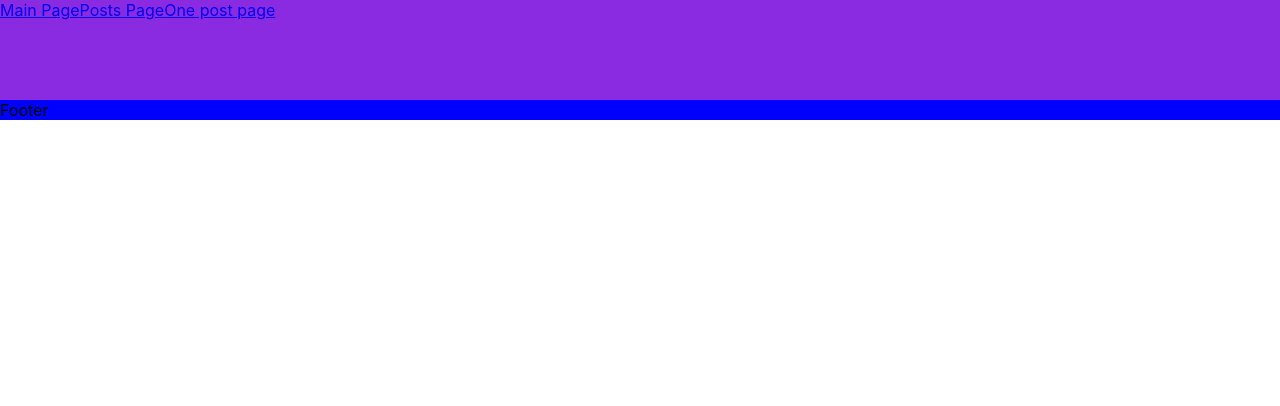
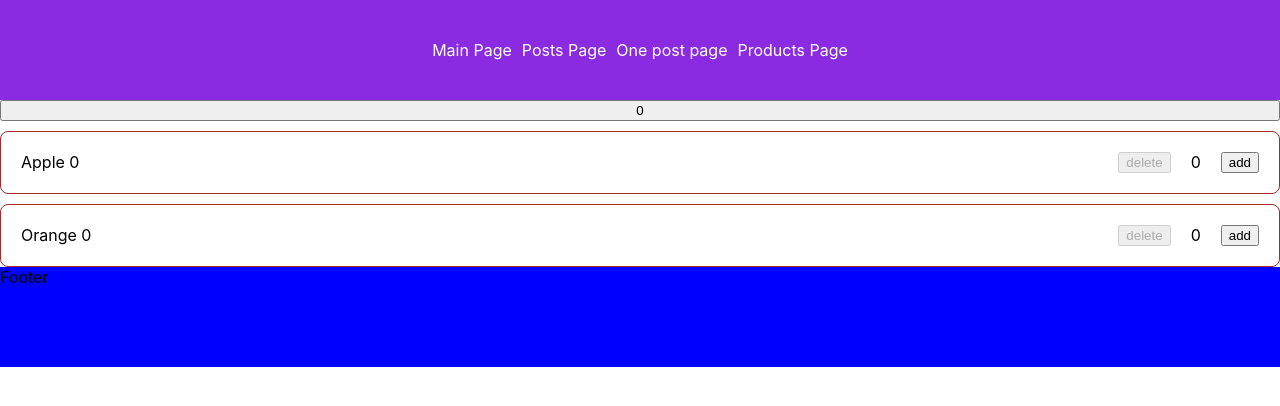
Before and after one commit to En-Key/JS-TEST, a React (Create React App) app: page /products in a window 1280 px wide. Shown: the top 406 px of the page. Built offline with nearby package versions, Linux system fonts and the light colour scheme.

Commit message:
delete code

```diff
--- a/src/App.tsx
+++ b/src/App.tsx
@@ -1,17 +1,25 @@
-import React from 'react';
+import React, { useEffect } from 'react';
 import { MainPage } from './Containers/MainPage';
 import { PostPage } from './Containers/PostPage';
 import styles from './App.module.scss'
 import { Route, Routes } from 'react-router-dom';
 import { Page } from './Containers/Page';
 import { Layout } from './Components/Commons/Layouts';
+import { ProductsPage } from './Containers/ProductsPage';
 
 function App() {
+  // console.log('APP RENDER');
+
+  // useEffect(() => {
+  //   console.log('COMPONENT DID MOUNT APP');
+  // }, []);
+
   return (
     <div className={styles.wrapper}>
       <Layout>
       <Routes>
         <Route path="/" element={<MainPage />}/>
+        <Route path="/products" element={<ProductsPage />}/>
         <Route path="/posts">
           <Route element={<PostPage />} index />
           <Route path=":id" element={<Page />} />
--- a/src/Components/Commons/Header/Header.module.scss
+++ b/src/Components/Commons/Header/Header.module.scss
@@ -1,5 +1,13 @@
 .header {
-    width: 100%;
-    height: 100%;
-    background-color: blueviolet;
+  width: 100%;
+  background-color: blueviolet;
+  height: 100%;
+  display: flex;
+  gap: 10px;
+  align-items: center;
+  justify-content: center;
+  a {
+    color: white;
+    text-decoration: none;
+  }
 }
--- a/src/Components/Commons/Header/index.tsx
+++ b/src/Components/Commons/Header/index.tsx
@@ -7,5 +7,6 @@ export const Header = () => {
     <Link to="/">Main Page</Link>
     <Link to="/posts">Posts Page</Link>
     <Link to="/posts/212" state={'test state'}>One post page</Link>
+<Link to="/products">Products Page</Link>
   </header>
 };
--- a/src/Components/Commons/Layouts/Layouts.module.scss
+++ b/src/Components/Commons/Layouts/Layouts.module.scss
@@ -1,6 +1,12 @@
 .postPageWrapper {
-    display: grid;
-    grid-template-rows: 100px auto 100px;
+  display: grid;
+  grid-template-rows: 100px auto 100px;
+  align-items: center;
+  height: 100%;
+  .contentWrapper {
+    display: flex;
     align-items: center;
-    height: 100%;
+    justify-content: center;
+    padding: 20px;
+  }
 }
--- a/src/ProductCard/index.tsx
+++ b/src/Components/Products/ProductCard/index.tsx
@@ -1,12 +1,11 @@
-import React, { useState } from 'react';
+import React, { useEffect, useState } from 'react';
 import './index.scss';
 
 interface TProps {
   productName: string;
   limit: number;
 }
-
-export const ProductCard = ({ productName, limit }: TProps) => {
+const Product = ({ productName, limit }: TProps) => {
   const [count, setCount] = useState(0);
 
   const addCount = () => {
@@ -19,7 +18,11 @@ export const ProductCard = ({ productName, limit }: TProps) => {
     setCount((prevValue) => prevValue - 1);
   };
 
-  console.log('render');
+  console.log('PRODUCT CARD RENDER');
+
+  // useEffect(() => {
+  //   console.log('COMPONENT DID MOUNT product');
+  // }, []);
 
   return <div className='card_wrapper'>
     <span>{ productName }</span>
@@ -30,3 +33,5 @@ export const ProductCard = ({ productName, limit }: TProps) => {
     </div>
   </div>
 };
+
+export const ProductCard = React.memo(Product);
--- /dev/null
+++ b/src/Containers/ProductsPage/ProductsPage.module.scss
@@ -0,0 +1,4 @@
+.productsWrapper {
+  display: grid;
+  gap: 10px;
+}
--- /dev/null
+++ b/src/Containers/ProductsPage/index.tsx
@@ -0,0 +1,79 @@
+import React, { useEffect, useState } from 'react';
+import { ProductCard } from '../../Components/Products/ProductCard';
+import styles from './ProductsPage.module.scss';
+// import { useSelector } from 'react-redux';
+// import { getProducts } from '../../store/products/selectors';
+// import { useBreakpoint } from '../../utils/hooks/useBreakpoint';
+
+// const calculateValue = () => {
+//   let result = 0;
+//   for (let i = 0; i < 1000000000; i++) {
+//     result = result + 1;
+//   }
+//   return result;
+// };
+
+export const ProductsPage = () => {
+  const [count, setCount] = useState(0);
+
+  //   console.log('PRODUCTS PAGE RENDER');
+
+  const handleButtonClick = () => {
+    setCount(count + 1);
+  };
+
+  //   const documentClick = () => {
+  //     console.log(`listener click ${count}`);
+  //   };
+
+  //   useEffect(() => {
+  //     console.log('COMPONENT DID MOUNT products page');
+  //     document.addEventListener('click', documentClick);
+  //     return () => {
+  //       console.log('COMPONENT will unMOUNT products page');
+  //       document.removeEventListener('click', documentClick);
+  //     };
+  //   }, [count]);
+
+  //   useEffect(() => {
+  //     console.log('COMPONENT DID update');
+  //   }, [count]);
+
+  return <div className={styles.productsWrapper}>
+    <button onClick={handleButtonClick}>{count}</button>
+    <ProductCard productName={`Apple ${count}`} limit={10} />
+    <ProductCard productName={`Orange ${count}`} limit={10} />
+  </div>
+};
+//   // const [count, setCount] = useState(0);
+//   // const products = useSelector(getProducts);
+
+//   // const isBreakpoint = useBreakpoint(720);
+
+//   // const handleButtonClick = () => {
+//   //   setCount(count + 1);
+//   };
+
+//   return (
+//     <div className={styles.productsWrapper}>
+//       {isBreakpoint
+//         ? (
+//         <button>Mobile Button</button>
+//           )
+//         : (
+//         <button onClick={handleButtonClick}>{count}</button>
+//           )}
+//       <ProductCard productName={`Apple ${count}`} />
+//       <ProductCard productName="Orange" />
+//       <div>
+//         <span>Корзина</span>
+//         {products.map((product, index) => (
+//           <div key={index}>
+//             <span>{`Название товара -  ${product.name}`}</span>
+//             <span>{`Колличество товара ${product.count}`}</span>
+//           </div>
+//         ))}
+//       </div>
+//     </div>
+//   );
+// };
```
Also changed, not shown: src/Components/Products/ProductCard/index.scss (renamed from src/ProductCard/index.scss).
